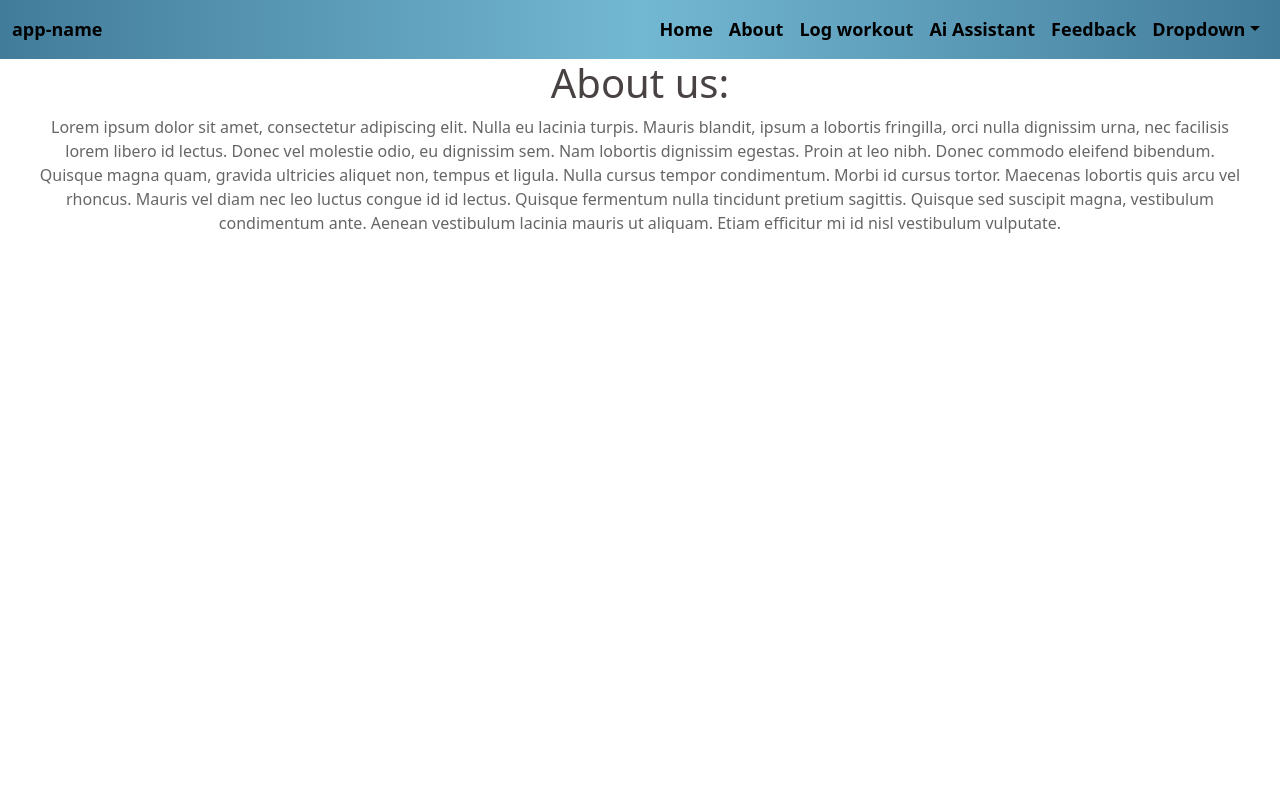
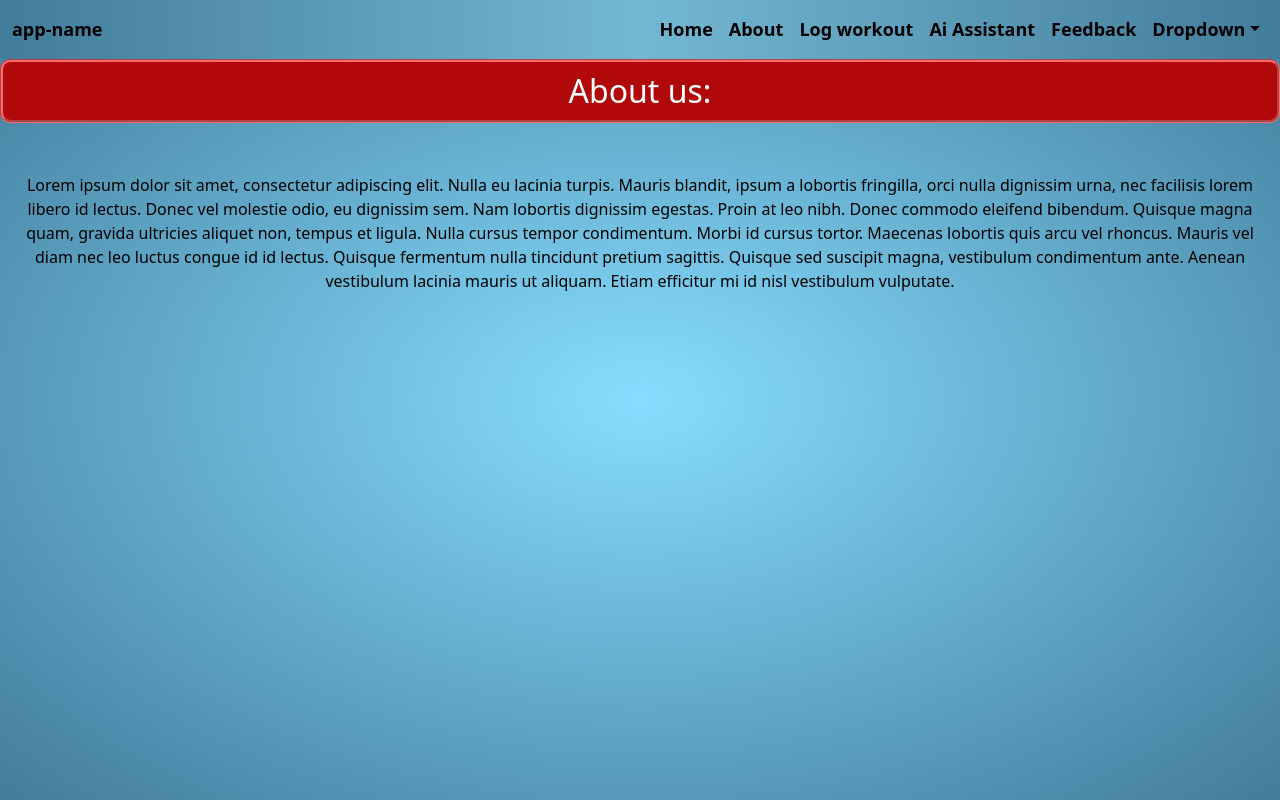
Before and after one commit to santo-27/fitness_app, a React (Create React App) app in the folder client/: page /about in a window 1280 px wide. Built offline with nearby package versions, Linux system fonts and the light colour scheme.

Commit message:
done styling for about page and updated feedback and home page

```diff
--- /dev/null
+++ b/client/src/About/About.css
@@ -0,0 +1,24 @@
+.body{
+    background:repeating-radial-gradient(rgb(135, 221, 255), rgb(66, 124, 155));
+    min-height: 100vh;
+}
+
+.content{
+    margin: 50px 0px;
+    color: black;
+    text-align: center;
+}
+h2.heading{
+    color: white;
+    background-color: rgb(177, 9, 9);
+    margin:0px;
+    padding: 10px;
+    text-align: center;
+    border: groove 3.5px rgb(255, 105, 105);
+    border-radius: 10px;
+}
+
+.row{
+    margin: 0;
+    width: 100%;
+}
--- a/client/src/About/About.js
+++ b/client/src/About/About.js
@@ -1,17 +1,18 @@
 import React from 'react'
 import Header from '../Header'
 import {Row, Col} from "react-bootstrap"
+import './About.css'
 
 function About() {
   return (
-    <div className=''>
+    <div className='body'>
         <Header />
         <div >
         <Row>
-        <h1 className='d-flex justify-content-center'>About us:</h1>
+        <h2 className='heading'>About us:</h2>
         </Row>
         <Row>
-        <p className='d-flex justify-content-center px-5'>Lorem ipsum dolor sit amet, consectetur adipiscing elit. Nulla eu lacinia turpis. Mauris blandit, ipsum a lobortis fringilla, orci nulla dignissim urna, nec facilisis lorem libero id lectus. Donec vel molestie odio, eu dignissim sem. Nam lobortis dignissim egestas. Proin at leo nibh. Donec commodo eleifend bibendum. Quisque magna quam, gravida ultricies aliquet non, tempus et ligula. Nulla cursus tempor condimentum. Morbi id cursus tortor. Maecenas lobortis quis arcu vel rhoncus. Mauris vel diam nec leo luctus congue id id lectus. Quisque fermentum nulla tincidunt pretium sagittis. Quisque sed suscipit magna, vestibulum condimentum ante. Aenean vestibulum lacinia mauris ut aliquam. Etiam efficitur mi id nisl vestibulum vulputate.
+        <p className='content'>Lorem ipsum dolor sit amet, consectetur adipiscing elit. Nulla eu lacinia turpis. Mauris blandit, ipsum a lobortis fringilla, orci nulla dignissim urna, nec facilisis lorem libero id lectus. Donec vel molestie odio, eu dignissim sem. Nam lobortis dignissim egestas. Proin at leo nibh. Donec commodo eleifend bibendum. Quisque magna quam, gravida ultricies aliquet non, tempus et ligula. Nulla cursus tempor condimentum. Morbi id cursus tortor. Maecenas lobortis quis arcu vel rhoncus. Mauris vel diam nec leo luctus congue id id lectus. Quisque fermentum nulla tincidunt pretium sagittis. Quisque sed suscipit magna, vestibulum condimentum ante. Aenean vestibulum lacinia mauris ut aliquam. Etiam efficitur mi id nisl vestibulum vulputate.
         </p>
         </Row>
         </div>
--- a/client/src/App.js
+++ b/client/src/App.js
@@ -12,6 +12,7 @@ import Progress from './Progress.js';
 import Assistant from './Assistant/Assistant.js';
 import Feedback from './Feedback/Feedback.js';
 import "./App.css"
+import './Home.module.css'
 
 function App() {
   return (
--- a/client/src/Feedback/Feedback.js
+++ b/client/src/Feedback/Feedback.js
@@ -1,4 +1,5 @@
 import React, { useState } from "react";
+import Header from "../Header";
 import "./Feedback.css";
 
 function Feedback() {
@@ -24,6 +25,8 @@ function Feedback() {
   };
 
   return (
+    <div>
+      <Header />
       <div className="feedback-container">
         <h2>Feedback</h2>
         <p>We value your feedback! Let us know what you think.</p>
@@ -61,6 +64,8 @@ function Feedback() {
           </form>
         )}
       </div>
+    </div>
+
   );
 }
 
--- a/client/src/Home.module.css
+++ b/client/src/Home.module.css
@@ -1,8 +1,8 @@
 .heading{
-    border: 3px groove;
+    border: 3.5px groove;
     border-radius: 10px;
-    /* margin: 5px; */
-    border-color: rgb(67, 2, 105);
+    /* font-size:xx-large; */
+    border-color: rgb(255, 105, 105);
     padding: 10px;
     justify-content: center;
     background-color: rgb(177, 9, 9);
@@ -12,5 +12,6 @@
 .body_background {
     color: black;
     background: repeating-radial-gradient(rgb(135, 221, 255), rgb(66, 124, 155));
-    /* background: rgb(178, 159, 255); */
+    /* background-color: #007FE4; */
+    padding-bottom: 5px;
 }
--- a/client/src/index.js
+++ b/client/src/index.js
@@ -6,6 +6,7 @@ import reportWebVitals from './reportWebVitals';
 import { BrowserRouter as Router } from 'react-router-dom';
 import './App.css'
 import './index.css'
+import './Home.module.css'
 
 const root = ReactDOM.createRoot(document.getElementById('root'));
 
```
Lines whose indentation alone changed are shown as unchanged.
